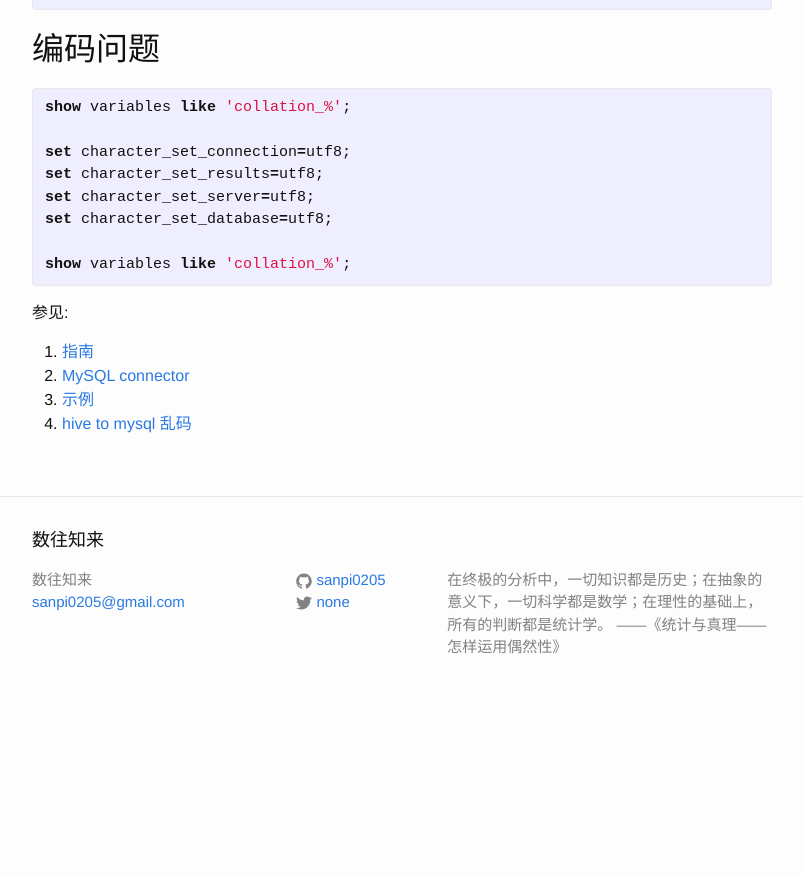
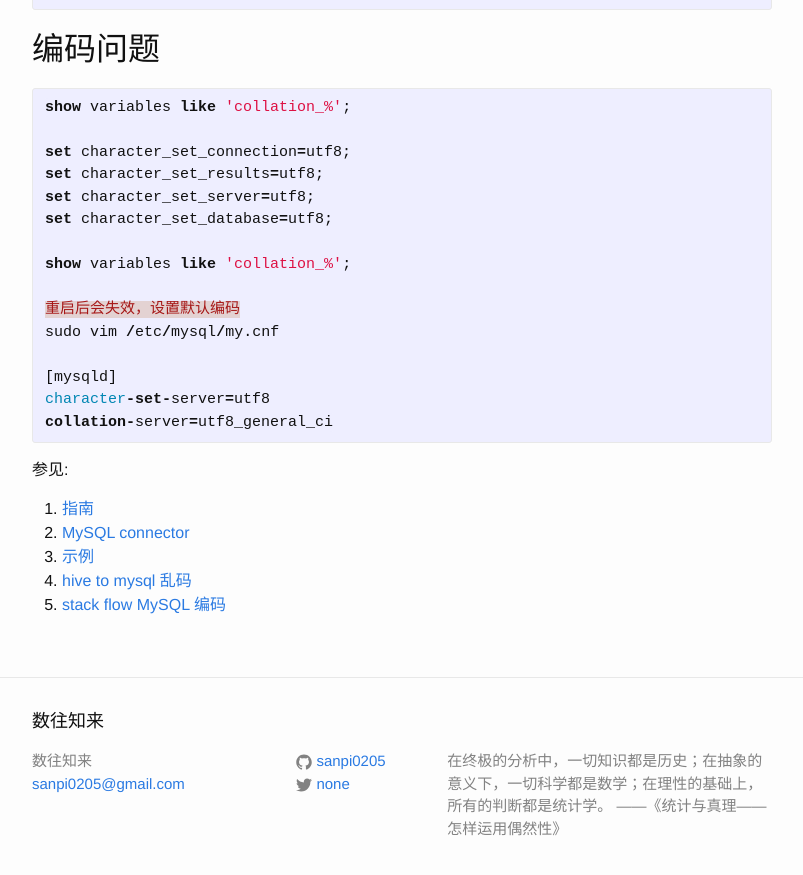
Before and after one commit to sanpi0205/sanpi0205.github.io, a Jekyll site: the page built from _posts/2016-09-04-hive_externa_table_mysql.markdown, in a window 1280 px wide and 900 px high, scrolled down 1332 px. Shown: the top 875 px of the window, without its empty margins (238-1041 px from the left). Built offline with Jekyll 4.4.1, drawn with Linux system fonts in a browser that asks for light colours; before the commit the page ends 2051 px from its top, so only the background shows below that.

Commit message:
修改MySQL默认编码集

```diff
--- a/_posts/2016-09-04-hive_externa_table_mysql.markdown
+++ b/_posts/2016-09-04-hive_externa_table_mysql.markdown
@@ -69,6 +69,14 @@ set character_set_server=utf8;
 set character_set_database=utf8;
 
 show variables like 'collation_%';
+
+重启后会失效，设置默认编码
+sudo vim /etc/mysql/my.cnf
+
+[mysqld]
+character-set-server=utf8
+collation-server=utf8_general_ci
+
 {% endhighlight %}
 
 参见:
@@ -77,9 +85,11 @@ show variables like 'collation_%';
 2. [MySQL connector][mysql connector]
 3. [示例][aaa]
 4. [hive to mysql 乱码][乱码]
+5. [stack flow MySQL 编码][默认编码]
 
 
 [mannul]: http://arjon.es/2014/02/12/Integrating-MySQL-RDS-with-Hive/
 [mysql connector]: http://www.cloudera.com/documentation/archive/cdh/4-x/4-2-0/CDH4-Installation-Guide/cdh4ig_topic_18_4.html
 [aaa]: http://www.toadworld.com/platforms/oracle/w/wiki/11583.creating-a-hive-external-table-over-mysql-database
 [乱码]: http://blog.csdn.net/zreodown/article/details/8850222
+[默认编码]: http://stackoverflow.com/questions/22572558/how-to-set-character-set-database-and-collation-database-to-utf8-in-my-ini
```
